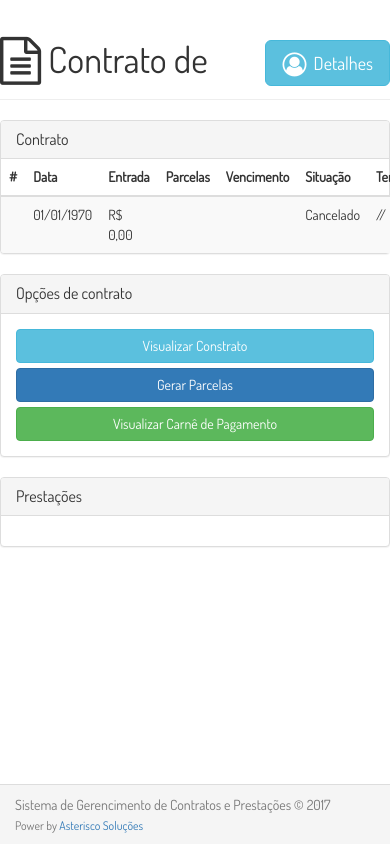
After one commit to alanfm/contratos, a PHP site: template src/app/View/contratos/details.php in a window 390 px wide; the page is wider, and only the part inside the window is pictured. The commit adds this page. Run offline with PHP 8.4, Linux system fonts and the light colour scheme; the template is opened without the code that fills it, so the values that code supplies are empty; some libraries are stand-ins or nearby versions.

Commit message:
Update Contratos

```diff
--- a/src/app/Router/contratos.php
+++ b/src/app/Router/contratos.php
@@ -27,8 +27,8 @@ Route::group(['prefix' => 'contratos'], function() {
         (new Contratos())->search($cliente);
     });
 
-    Route::get('/detalhes/{cliente}/{id}', function($cliente, $id) {
-        (new Contratos())->details($cliente, $id);
+    Route::get('/detalhes/{id}', function($id) {
+        (new Contratos())->details($id);
     });
 
     Route::get('/pagina/{cliente}/{page}', function($cliente, $page) {
--- /dev/null
+++ b/src/app/View/contratos/details.php
@@ -0,0 +1,71 @@
+<div class="page-header">
+    <a href="<?=self::link('clientes/detalhes/'.$cliente->id)?>" class="btn btn-info btn-lg pull-right"><i class="fa fa-user-circle-o fa-lg" aria-hidden="true"></i>&nbsp;&nbsp;Detalhes</a>
+    <h1><i class="fa fa-file-text-o fa-lg" aria-hidden="true"></i> Contrato de <small><?=$cliente->nome?></small></h1>
+</div>
+<div class="row">
+    <section class="col-md-12">
+        <div class="panel panel-default">
+            <div class="panel-heading">
+                <h3 class="panel-title">Contrato</h3>
+            </div>
+            <table class="table table-striped table-hover">
+                <thead>
+                    <tr>
+                        <th>#</th>
+                        <th>Data</th>
+                        <th>Entrada</th>
+                        <th>Parcelas</th>
+                        <th>Vencimento</th>
+                        <th>Situação</th>
+                        <th>Terreno/Quadra/Lote</th>
+                    </tr>
+                </thead>
+                <tbody>
+                    <tr>
+                        <td><?=$contrato->id?></td>
+                        <td><?=date('d/m/Y', strtotime($contrato->data))?></td>
+                        <td><?='R$ ' . number_format($contrato->entrada, 2, ',', '.')?></td>
+                        <td><?=$contrato->parcelas?></td>
+                        <td><?=$contrato->vencimento?></td>
+                        <td><?=$contrato->status? 'Ativo': 'Cancelado'?></td>
+                        <td><?=$contrato->terreno.'/'.$contrato->quadra.'/'.$contrato->lote?></td>
+                    </tr>
+                </tbody>
+            </table>
+        </div>
+    </section>
+    <section class="col-md-4">
+        <?php if (isset($_SESSION['alert'])): ?>
+        <div class="alert alert-<?=$_SESSION['alert']['error'];?> alert-dismissible" role="alert">
+            <button type="button" class="close" data-dismiss="alert" aria-label="Close"><span aria-hidden="true">&times;</span></button>
+            <strong>Aviso!</strong> <?php echo $_SESSION['alert']['message']; unset($_SESSION['alert'])?>
+        </div>
+        <?php endif;?>
+        <div class="panel panel-default">
+            <div class="panel-heading">
+                <h3 class="panel-title">Opções de contrato</h3>
+            </div>
+            <div class="panel-body">
+                <a href="" class="btn btn-info btn-block">Visualizar Constrato</a>
+                <a href="" class="btn btn-primary btn-block">Gerar Parcelas</a>
+                <a href="" class="btn btn-success btn-block">Visualizar Carnê de Pagamento</a>
+            </div>
+        </div>
+    </section>
+    <section class="col-md-8">
+        <?php if (isset($_SESSION['alert'])): ?>
+        <div class="alert alert-<?=$_SESSION['alert']['error'];?> alert-dismissible" role="alert">
+            <button type="button" class="close" data-dismiss="alert" aria-label="Close"><span aria-hidden="true">&times;</span></button>
+            <strong>Aviso!</strong> <?php echo $_SESSION['alert']['message']; unset($_SESSION['alert'])?>
+        </div>
+        <?php endif;?>
+        <div class="panel panel-default">
+            <div class="panel-heading">
+                <h3 class="panel-title">Prestações</h3>
+            </div>
+            <div class="panel-body">
+
+            </div>
+        </div>
+    </section>
+</div>
--- a/src/app/View/home/index.php
+++ b/src/app/View/home/index.php
@@ -15,7 +15,6 @@
             <div class="panel-heading">
                 <h3 class="panel-title">
                     <i class="fa fa-file-text-o fa-lg" aria-hidden="true"></i> Contratos
-                    <a href="<?=self::link('contratos')?>" class="btn btn-default btn-xs pull-right" title="Novo"><i class="fa fa-plus fa-lg" aria-hidden="true"></i></a>
                 </h3>
             </div>
             <div class="panel-body"><h3>Contratos Cadastrados: <?=$contratos_count;?></h3></div>
--- a/src/app/View/template/menu.php
+++ b/src/app/View/template/menu.php
@@ -8,7 +8,6 @@
                 <ul class="nav navbar-nav">
                     <li><a href="<?=self::link('')?>">Principal</a></li>
                     <li><a href="<?=self::link('clientes')?>">Clientes</a></li>
-                    <li><a href="<?=self::link('contratos')?>">Contratos</a></li>
                     <li class="dropdown">
                         <a href="#" class="dropdown-toggle" data-toggle="dropdown" role="button" aria-haspopup="true" aria-expanded="false">Terrenos <span class="caret"></span></a>
                         <ul class="dropdown-menu">
--- a/src/app/View/terrenos/lotes.php
+++ b/src/app/View/terrenos/lotes.php
@@ -35,8 +35,8 @@
                     <div class="form-group">
                         <label for="descricao">Situação</label>
                         <select name="situacao" class="form-control" id="situacao" required>
-                            <option value="aberto">Em aberto</option>
-                            <option value="vendido">Vendido</option>
+                            <option value="aberto"<?=$form['situacao'] == 'aberto'? ' selected': ''?>>Em aberto</option>
+                            <option value="vendido"<?=$form['situacao'] == 'vendido'? ' selected': ''?>>Vendido</option>
                         </select>
                     </div>
                     <div class="form-group">
```
Also changed, not shown: src/app/Controller/Clientes.php (+7 -1 lines), src/app/Controller/Contratos.php (+12 -0 lines), src/app/View/pessoas/clientes_details.php (+32 -3 lines).
